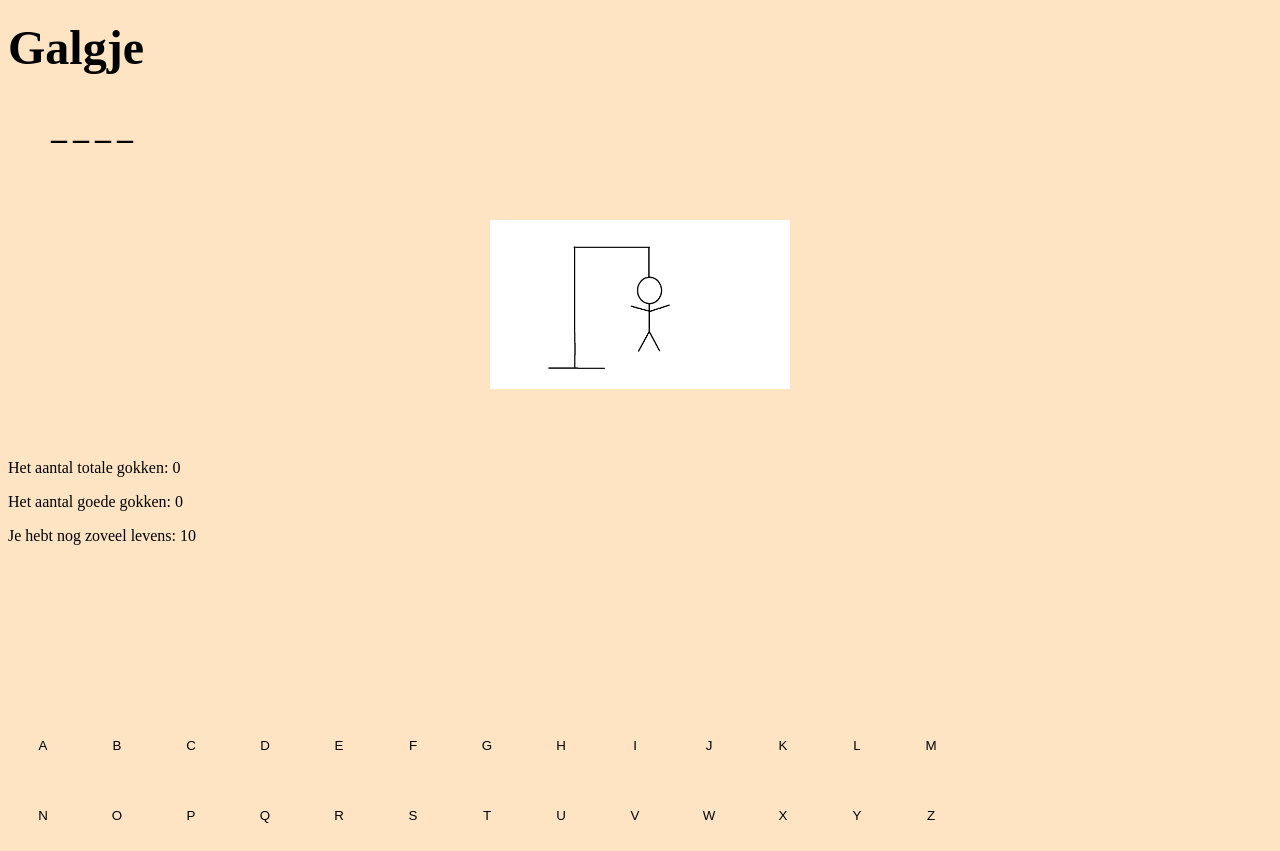
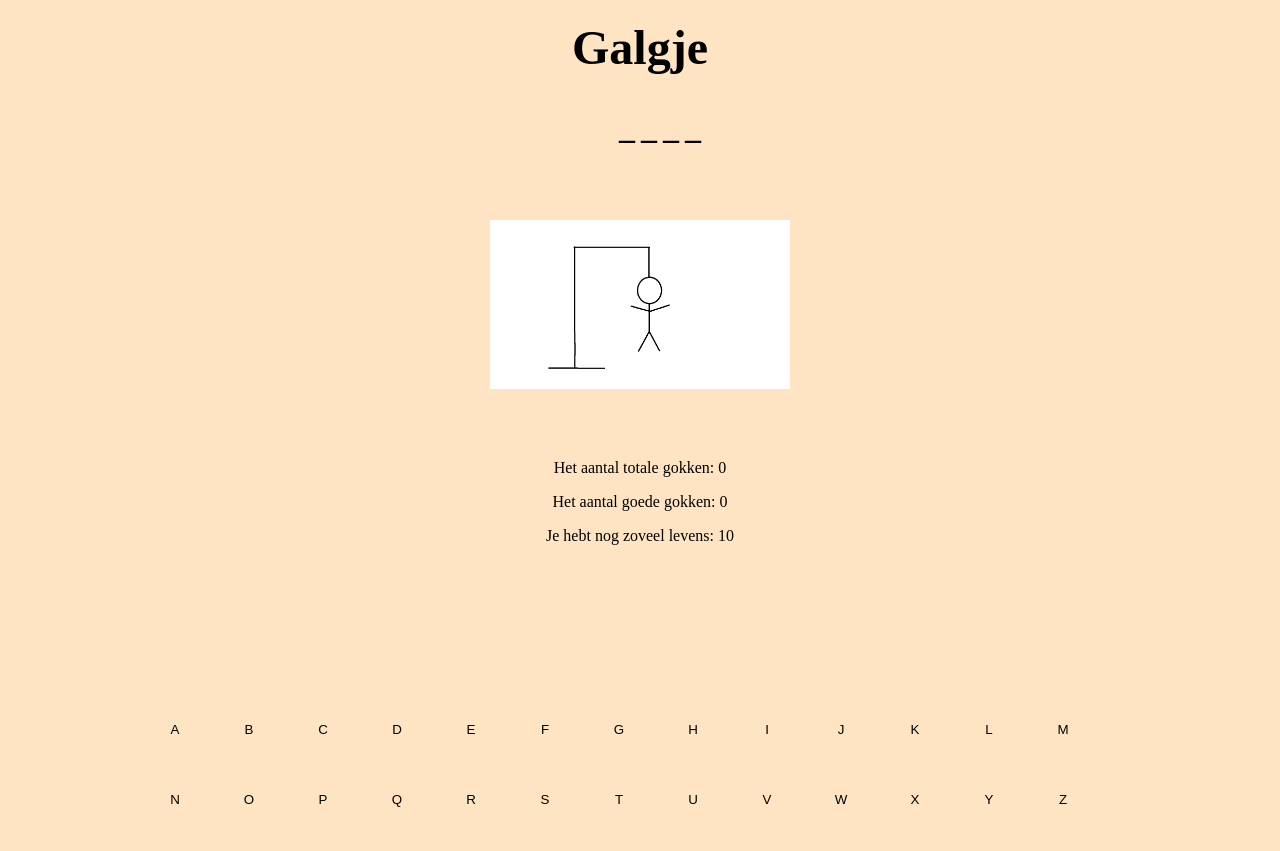
Before and after one commit to Manu-bit183/Galgje, a plain HTML site: page Spel/index.html in a window 1280 px wide. Drawn offline with Linux system fonts and the light colour scheme.

Commit message:
stage 7
Ik heb de CSS verandert zo dat je het wat makkelijker zal uitzien. Het was een kleine verandering

```diff
--- a/Spel/style.css
+++ b/Spel/style.css
@@ -4,8 +4,9 @@
 h1{
     margin-top: 20px;
     font-size: 3em;
-    text-align: left;
+    text-align: center;
     font-weight: bold;
+    float: auto;
 }
 body img{
     width: 300px;
@@ -15,17 +16,20 @@ body img{
 #woord {
     font-size: 2em;
     font-weight: bold;
-    text-align: left;
+    text-align: center;
 }
 #woord li {
     display: inline-block;
     padding: 3px;
 }
+p {
+    text-align: center;
+}
 #alfabet_knoppen{
     width: 1000px;
     margin: 0px auto;
     margin-top: 150px;
-    float: left;
+    float: center;
 }
 button:hover {
     background-color: rgb(6, 164, 204);
```
